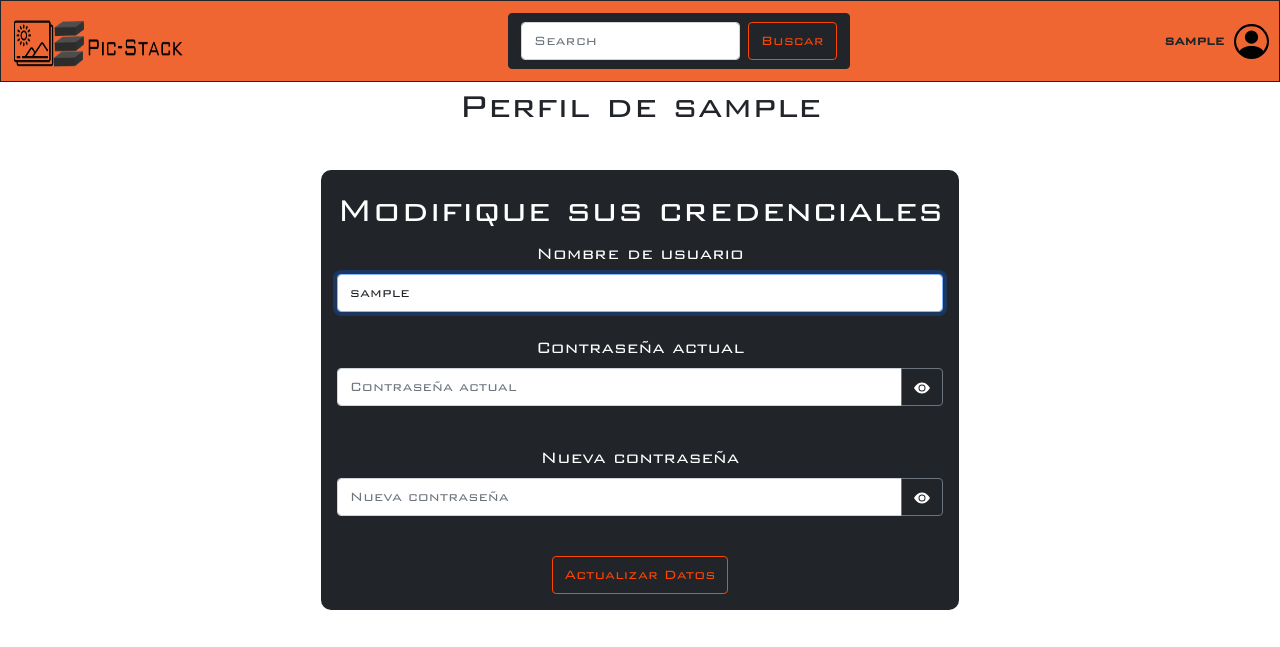
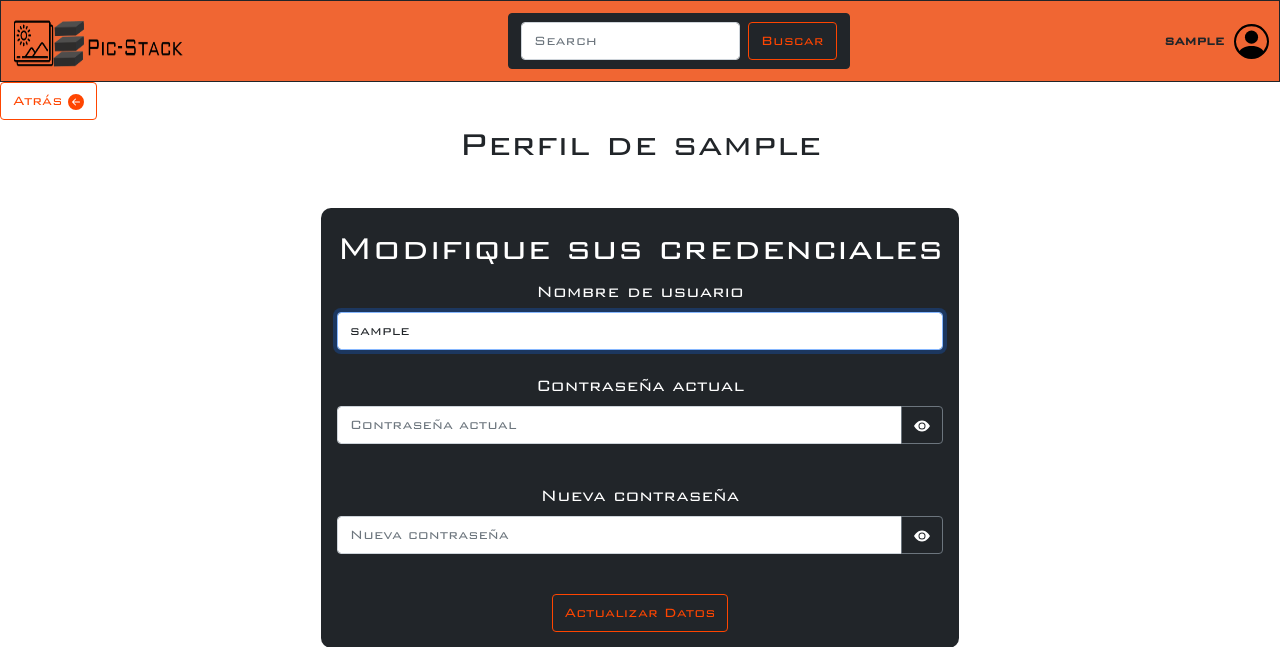
Before and after one commit to Rosillon2001/PicStack, a Flask app: page /user/1 in a window 1280 px wide. Shown: the top 647 px of the page. Run offline with Flask 2, Linux system fonts and the light colour scheme; the visitor is signed in with stand-in values (Sample User, id 1); data comes from the database, SQL or seed files in the repository.

Commit message:
Update profile.html

```diff
--- a/templates/profile.html
+++ b/templates/profile.html
@@ -1,6 +1,11 @@
 {% extends 'base/main.html' %}
 
 {% block content %}
+<div><button class="btn btn-outline-dark" type="submit" onclick="history.back()" style="color: orangered;">Atrás
+    <svg xmlns="http://www.w3.org/2000/svg" width="16" height="16" fill="orangered" class="bi bi-arrow-left-circle-fill" viewBox="0 0 16 16">
+        <path d="M8 0a8 8 0 1 0 0 16A8 8 0 0 0 8 0zm3.5 7.5a.5.5 0 0 1 0 1H5.707l2.147 2.146a.5.5 0 0 1-.708.708l-3-3a.5.5 0 0 1 0-.708l3-3a.5.5 0 1 1 .708.708L5.707 7.5H11.5z"/>
+      </svg>
+</button></div>
 <div class="d-flex justify-content-center"><h1>Perfil de {{datos['nombre_usuario']}}</h1></div>
 
 
```
